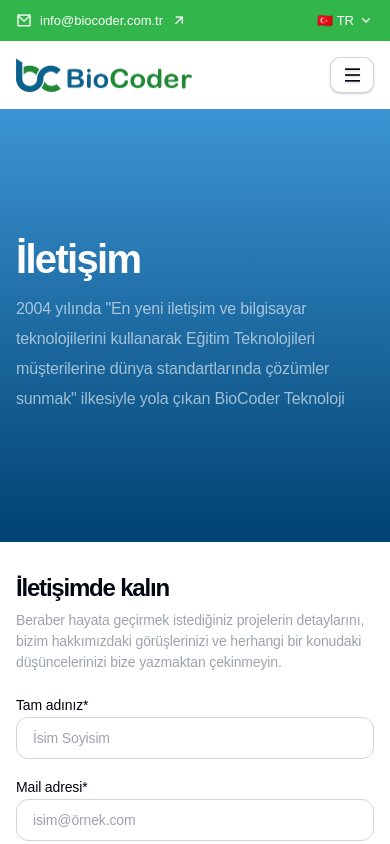
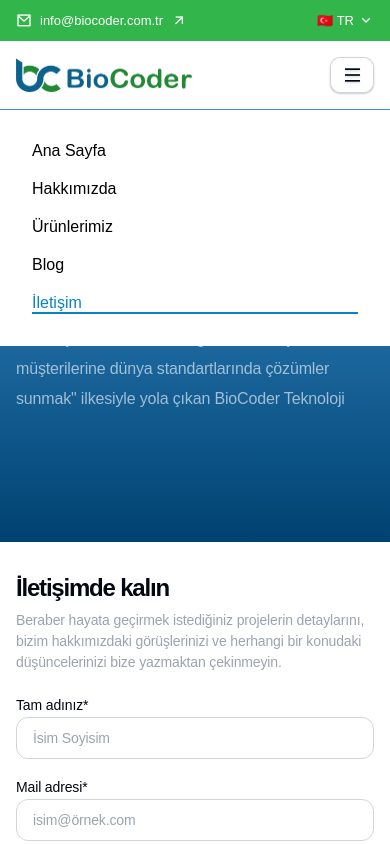
Before and after one commit to ayhangad/Biocoder-Website, a React (Vite) app: page /contact in a window 390 px wide. Both pictures are taken after a click on the button 352 px from the left and 75 px from the top of the page. Shown: the top 844 px of the page. Built offline with nearby package versions, Linux system fonts and the light colour scheme; a web font is replaced by a local one.

Commit message:
fix: mobile menu action

```diff
--- a/src/components/shared/Header.jsx
+++ b/src/components/shared/Header.jsx
@@ -90,7 +90,7 @@ const Header = () => {
                         onClick={() => setIsMenuOpen(!isMenuOpen)}
                     />
                 </div>
-                <div className={`${isMenuOpen && "show"} hamburger`}>
+                <div className={`${isMenuOpen ? "show" : ""} hamburger`}>
                     <div className="hamburger-wrapper">
                         {
                             navItems.map((item, i) => {
--- a/src/index.css
+++ b/src/index.css
@@ -1228,7 +1228,7 @@ header {
   font-size: 32px;
 }
 .show{
-  display: flex;
+  display: flex !important;
 }
 .modal-button{
   position: absolute;
```
